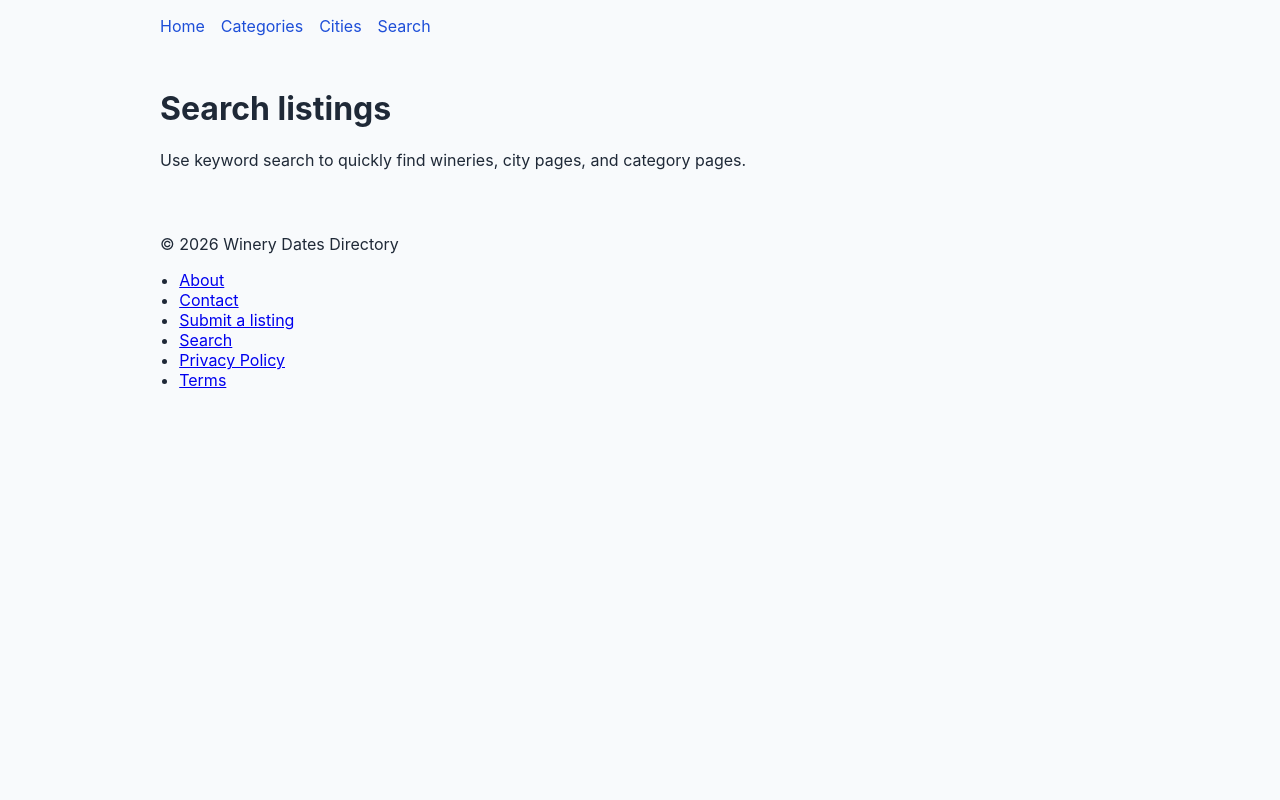
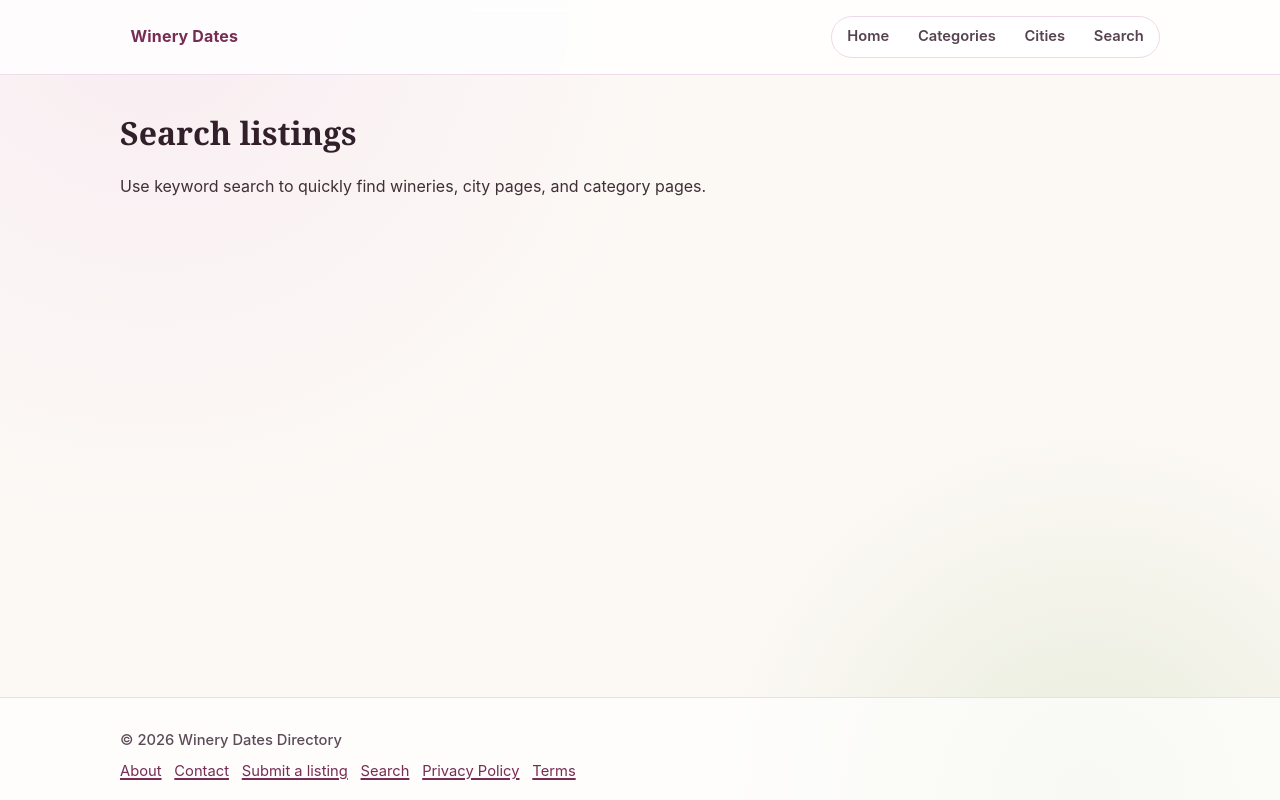
Before and after one commit to 03stories/winery-dates, an Astro site: page /search in a window 1280 px wide. Built offline with nearby package versions, Linux system fonts and the light colour scheme; Astro itself is replaced by a stand-in of ours; no server answers.

Commit message:
Apply refined brand theme across Astro pages

```diff
--- a/src/components/ListingCard.astro
+++ b/src/components/ListingCard.astro
@@ -36,13 +36,28 @@ const { listing } = Astro.props;
 
 <style>
   article {
-    background: white;
-    border: 1px solid #e5e7eb;
-    border-radius: 8px;
+    background: linear-gradient(170deg, rgb(255 255 255 / 96%), rgb(253 246 250 / 86%));
+    border: 1px solid #edd8e7;
+    border-radius: 1rem;
     padding: 1rem;
     margin-bottom: 1rem;
+    box-shadow: 0 20px 35px -28px rgb(92 48 73 / 42%);
   }
+
   h3 {
     margin-top: 0;
+    margin-bottom: 0.4rem;
+  }
+
+  h3 a {
+    text-decoration: none;
+  }
+
+  h3 a:hover {
+    text-decoration: underline;
+  }
+
+  p {
+    margin: 0.45rem 0;
   }
 </style>
--- a/src/layouts/BaseLayout.astro
+++ b/src/layouts/BaseLayout.astro
@@ -33,18 +33,23 @@ const shouldLoadAds = ADS_ENABLED && Boolean(ADSENSE_CLIENT_ID);
     )}
   </head>
   <body>
-    <header>
+    <div class="site-shell">
+      <header class="site-header">
+        <div class="container nav-wrap">
+          <a class="brand" href={toBasePath('/')}>Winery Dates</a>
           <nav>
             <a href={toBasePath('/')}>Home</a>
             <a href={toBasePath('/categories')}>Categories</a>
             <a href={toBasePath('/cities')}>Cities</a>
             <a href={toBasePath('/search')}>Search</a>
           </nav>
+        </div>
       </header>
-    <main>
+      <main class="container">
         <slot />
       </main>
-    <footer>
+      <footer class="site-footer">
+        <div class="container footer-wrap">
           <p>© {new Date().getFullYear()} Winery Dates Directory</p>
           <ul>
             <li><a href={toBasePath('/about')}>About</a></li>
@@ -54,34 +59,176 @@ const shouldLoadAds = ADS_ENABLED && Boolean(ADSENSE_CLIENT_ID);
             <li><a href={toBasePath('/privacy-policy')}>Privacy Policy</a></li>
             <li><a href={toBasePath('/terms')}>Terms</a></li>
           </ul>
+        </div>
       </footer>
+    </div>
   </body>
 </html>
 
 <style>
+  :global(:root) {
+    --color-brand-50: #fdf6fa;
+    --color-brand-100: #f7e9f1;
+    --color-brand-300: #dba5c4;
+    --color-brand-500: #a54a7b;
+    --color-brand-700: #762c54;
+    --color-olive-200: #dee5ce;
+    --color-olive-700: #435430;
+    --color-bg: #fcf9f5;
+    --color-text: #3f2f36;
+    --color-panel: #fffcff;
+    --shadow-card: 0 22px 44px -28px rgb(94 54 77 / 45%);
+  }
+
   :global(body) {
-    font-family: Inter, system-ui, sans-serif;
+    font-family: Inter, 'Segoe UI', system-ui, sans-serif;
     margin: 0;
-    color: #1f2937;
-    background: #f8fafc;
+    color: var(--color-text);
+    background:
+      radial-gradient(circle at 12% 0%, rgb(247 233 241 / 75%), transparent 38%),
+      radial-gradient(circle at 85% 100%, rgb(222 229 206 / 65%), transparent 28%),
+      var(--color-bg);
+    line-height: 1.6;
   }
-  header,
-  main,
-  footer {
-    max-width: 960px;
+
+  :global(h1),
+  :global(h2),
+  :global(h3) {
+    color: #311f2a;
+    font-family: 'Playfair Display', Georgia, 'Times New Roman', serif;
+    line-height: 1.25;
+  }
+
+  :global(a) {
+    color: var(--color-brand-700);
+    text-underline-offset: 0.16em;
+    text-decoration-thickness: 1.5px;
+  }
+
+  :global(a:hover) {
+    color: var(--color-brand-500);
+  }
+
+  :global(input),
+  :global(select),
+  :global(textarea),
+  :global(button) {
+    font: inherit;
+  }
+
+  :global(input[type='search']),
+  :global(input[type='text']),
+  :global(input[type='email']),
+  :global(textarea),
+  :global(select) {
+    border: 1px solid #e9d3e1;
+    border-radius: 0.7rem;
+    background: rgb(255 255 255 / 92%);
+    color: #3f2f36;
+  }
+
+  .site-shell {
+    min-height: 100vh;
+    display: flex;
+    flex-direction: column;
+  }
+
+  .container {
+    width: min(100%, 1040px);
     margin: 0 auto;
     padding: 1rem;
   }
+
+  .site-header {
+    position: sticky;
+    top: 0;
+    z-index: 20;
+    backdrop-filter: blur(8px);
+    background: rgb(255 255 255 / 80%);
+    border-bottom: 1px solid #eedcea;
+  }
+
+  .nav-wrap {
+    display: flex;
+    justify-content: space-between;
+    gap: 1rem;
+    align-items: center;
+  }
+
+  .brand {
+    text-decoration: none;
+    font-weight: 700;
+    letter-spacing: 0.01em;
+    color: var(--color-brand-700);
+    padding: 0.35rem 0.6rem;
+    border-radius: 0.7rem;
+    border: 1px solid transparent;
+  }
+
+  .brand:hover {
+    background: var(--color-brand-50);
+    border-color: #edd6e6;
+  }
+
   nav {
     display: flex;
-    gap: 1rem;
+    gap: 0.4rem;
     flex-wrap: wrap;
+    padding: 0.25rem;
+    border: 1px solid #edd9e7;
+    border-radius: 999px;
+    background: rgb(255 255 255 / 82%);
+    box-shadow: var(--shadow-card);
   }
+
   nav a {
     text-decoration: none;
-    color: #1d4ed8;
+    font-size: 0.92rem;
+    font-weight: 600;
+    color: #574350;
+    padding: 0.28rem 0.7rem;
+    border-radius: 999px;
   }
-  footer ul {
-    padding-left: 1.2rem;
+
+  nav a:hover {
+    color: var(--color-brand-700);
+    background: var(--color-brand-100);
+  }
+
+  main {
+    flex: 1;
+    padding-top: 1.4rem;
+  }
+
+  .site-footer {
+    border-top: 1px solid #eedcea;
+    margin-top: 2rem;
+    background: rgb(255 255 255 / 70%);
+  }
+
+  .footer-wrap {
+    color: #5c4b57;
+    font-size: 0.92rem;
+  }
+
+  .footer-wrap p {
+    margin-bottom: 0.5rem;
+    font-weight: 500;
+  }
+
+  .footer-wrap ul {
+    display: flex;
+    flex-wrap: wrap;
+    gap: 0.8rem;
+    padding: 0;
+    margin: 0;
+    list-style: none;
+  }
+
+  @media (max-width: 760px) {
+    .nav-wrap {
+      flex-direction: column;
+      align-items: flex-start;
+    }
   }
 </style>
--- a/src/pages/search.astro
+++ b/src/pages/search.astro
@@ -59,4 +59,25 @@ const pagefindBase = toBasePath('/');
   :global(.pagefind-ui__message) {
     font-family: Inter, system-ui, sans-serif;
   }
+
+
+  :global(.pagefind-ui__search-input) {
+    border-radius: 0.75rem;
+    border: 1px solid #e8d2e3;
+    background: rgb(255 255 255 / 93%);
+  }
+
+  :global(.pagefind-ui__result) {
+    border-radius: 0.85rem;
+    border: 1px solid #edd8e7;
+    background: linear-gradient(160deg, rgb(255 255 255 / 96%), rgb(253 246 250 / 80%));
+    padding: 0.8rem;
+  }
+
+  :global(.pagefind-ui__button) {
+    border-radius: 0.65rem;
+    border-color: #d9a8c4;
+    background: #a54a7b;
+  }
+
 </style>
```
Lines whose indentation alone changed are shown as unchanged.
